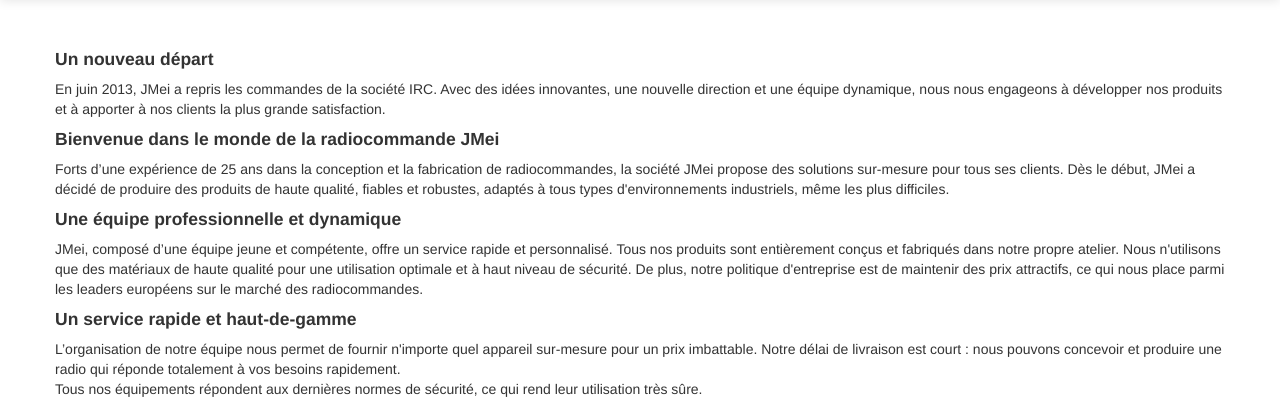
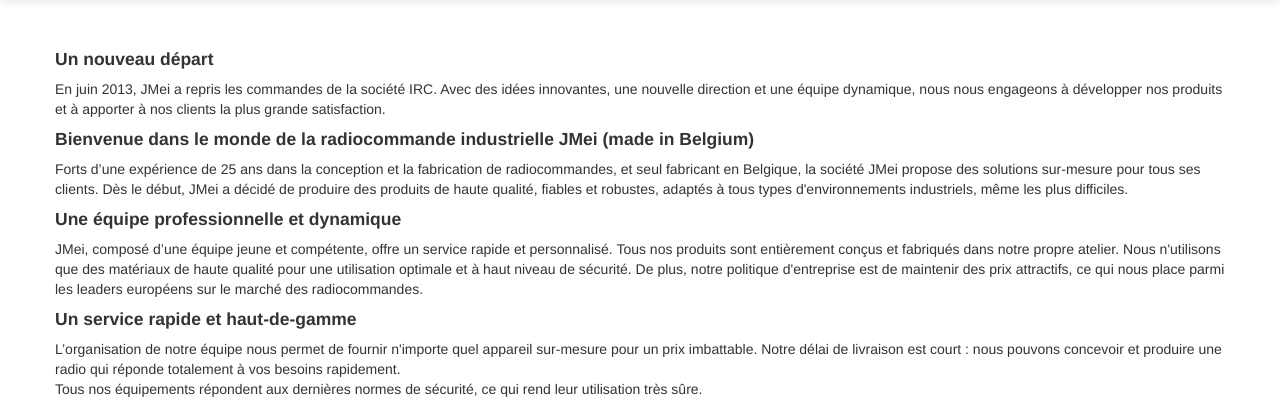
Before and after one commit to g-van-vreckem/jmei.be, a PHP site: page /foo/fr/a-propos-de-JMei.php in a window 1280 px wide. Shown: the part 41-442 px from the top of the page. Run offline with PHP 8.4, Linux system fonts and the light colour scheme.

Commit message:
Changement texte

```diff
--- a/html/fr/a-propos-de-JMei.php
+++ b/html/fr/a-propos-de-JMei.php
@@ -7,11 +7,13 @@
 	include 'nav.php';
 
 ?>
+<title>Radiocommandes industrielles</title>
+
 			<h4>Un nouveau départ</h4>
 			<p>En juin 2013, JMei a repris les commandes de la société IRC. Avec des idées innovantes, une nouvelle direction et une équipe dynamique, nous nous engageons à développer nos produits et à apporter à nos clients la plus grande satisfaction.</p>
 
-			<h4>Bienvenue dans le monde de la radiocommande JMei</h4>
-			<p>Forts d’une expérience de 25 ans dans la conception et la fabrication de radiocommandes, la société JMei propose des solutions sur-mesure pour tous ses clients. Dès le début, JMei a décidé de produire des produits de haute qualité, fiables et robustes, adaptés à tous types d'environnements industriels, même les plus difficiles.</p>
+			<h4>Bienvenue dans le monde de la radiocommande industrielle JMei (made in Belgium)</h4>
+			<p>Forts d’une expérience de 25 ans dans la conception et la fabrication de radiocommandes, et seul fabricant en Belgique, la société JMei propose des solutions sur-mesure pour tous ses clients. Dès le début, JMei a décidé de produire des produits de haute qualité, fiables et robustes, adaptés à tous types d'environnements industriels, même les plus difficiles.</p>
 
 			<h4>Une équipe professionnelle et dynamique</h4>
 			<p>JMei, composé d’une équipe jeune et compétente, offre un service rapide et personnalisé. Tous nos produits sont entièrement conçus et fabriqués dans notre propre atelier. Nous n'utilisons que des matériaux de haute qualité pour une utilisation optimale et à haut niveau de sécurité. De plus, notre politique d'entreprise est de maintenir des prix attractifs, ce qui nous place parmi les leaders européens sur le marché des radiocommandes.</p>
```
